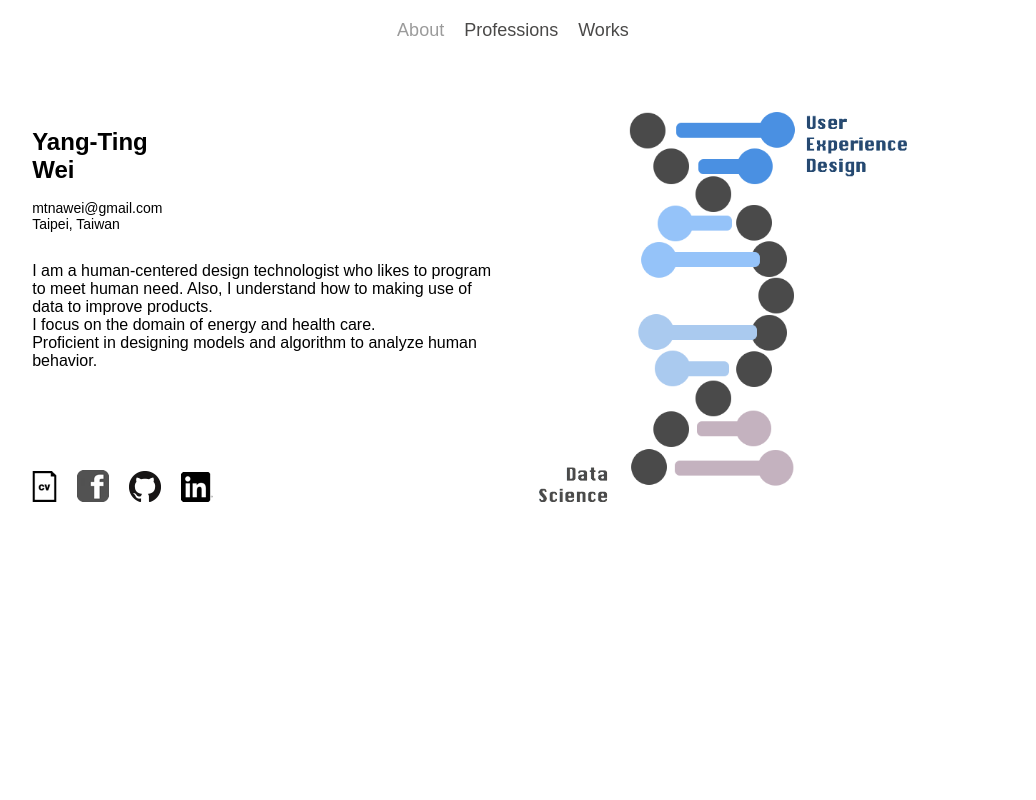
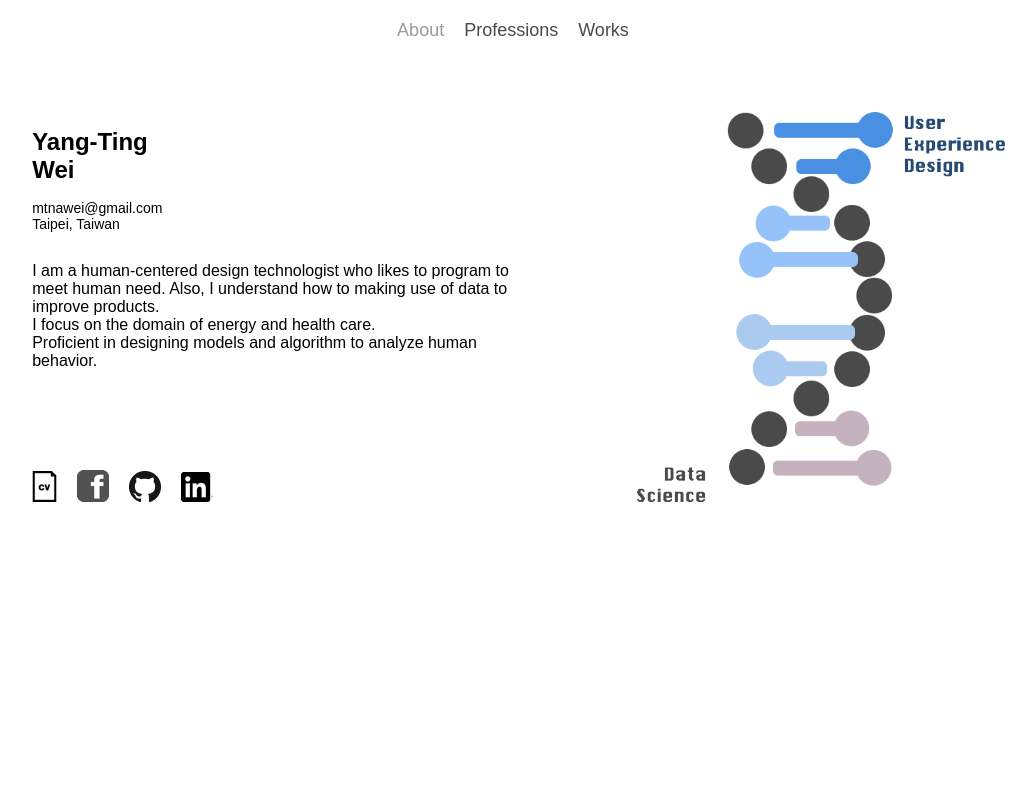
Before and after one commit to MartinaWei/MartinaWei.github.io, a React (Create React App) app: page / in a window 1280 px wide. Shown: the top 800 px of the page, without its empty margins (147-1183 px from the left). Built offline with nearby package versions, Linux system fonts and the light colour scheme.

Commit message:
修正about container 過小問題

```diff
--- a/src/About/About.js
+++ b/src/About/About.js
@@ -9,6 +9,7 @@ import DNA from './img/DNA_word.png';
 
 const Container = styled.div`
     height: 100vh;
+    min-height: 600px;
 `
 
 const MidContainer = styled.div`
@@ -21,6 +22,7 @@ const MidContainer = styled.div`
 const LeftDiv = styled.div`
     width: 100%;
     padding: 5%;
+    padding-right: 0;
     box-sizing: border-box;
 
     h1 {
@@ -45,7 +47,8 @@ const ImgContainer = styled.div`
     display: inline-block;
     img {
         display: block;
-        margin: auto;
+        margin-right: 0;
+        float: right;
         max-width: 100%;
         max-height: 390px;
     }
```
